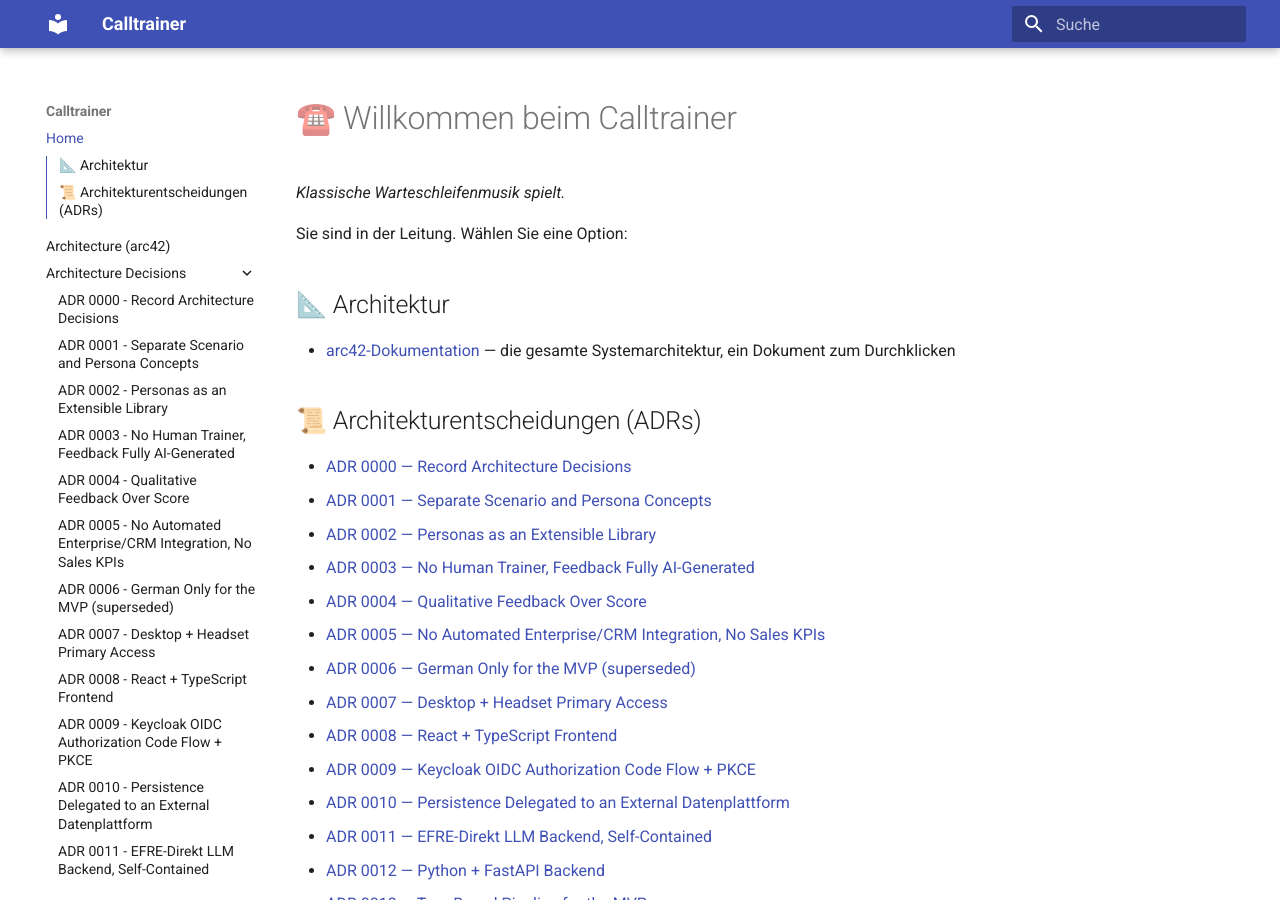
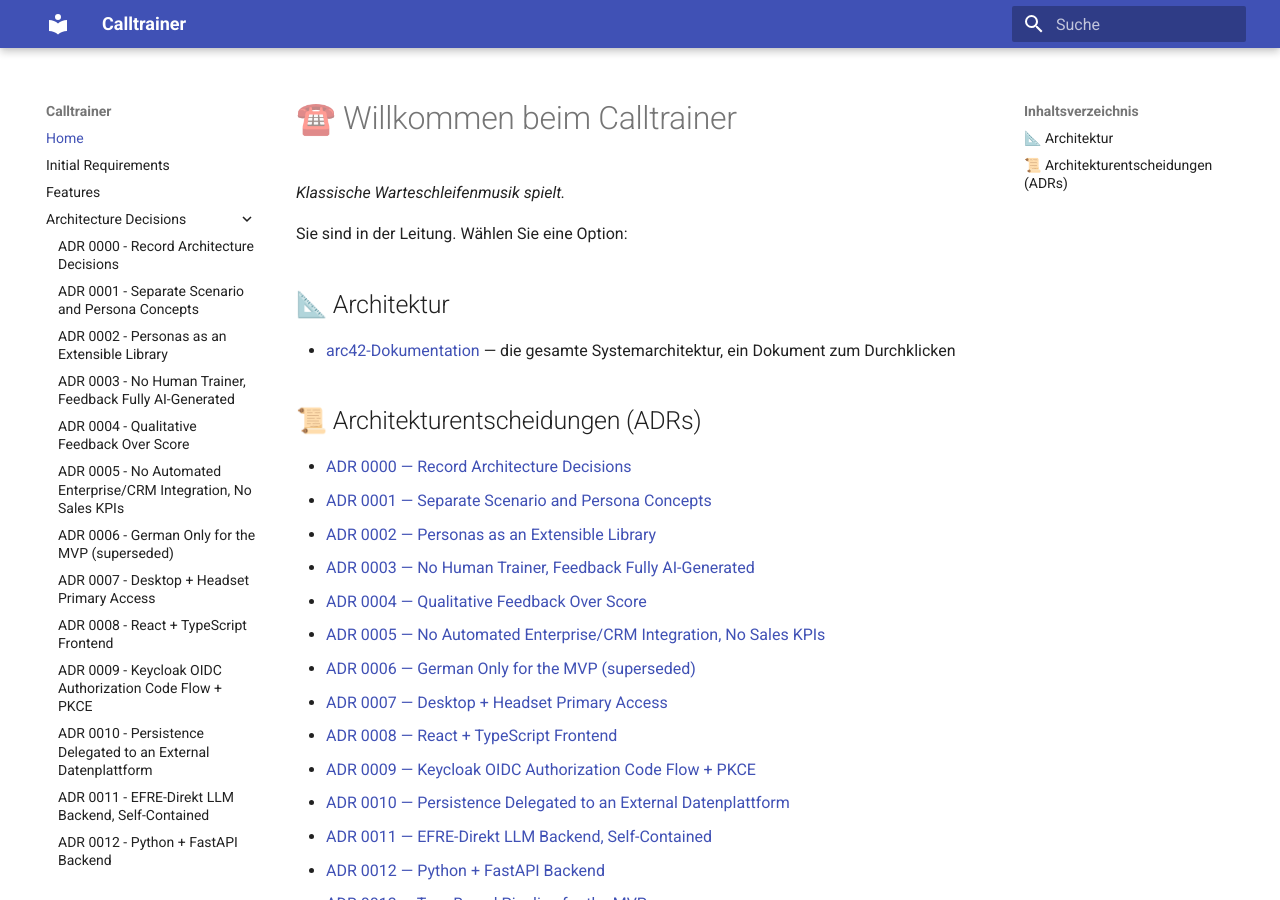
Before and after one commit to WIBWL/direkt-calltrainer, an MkDocs documentation site: the page built from docs/index.md, in a window 1280 px wide and 900 px high. Built offline with MkDocs 1.6.1 and Material for MkDocs 9.7.7, drawn with Linux system fonts in a browser that asks for light colours; part of the change alters nothing that is shown.

Commit message:
Modified MkDocs

```diff
--- a/mkdocs.yml
+++ b/mkdocs.yml
@@ -4,7 +4,8 @@ docs_dir: docs
 
 nav:
   - Home: index.md
-  - Architecture (arc42): arc42.md
+  - Initial Requirements: initial_requirements.md
+  - Features: features.md
   - Architecture Decisions:
       - ADR 0000 - Record Architecture Decisions: adr/0000-record-architecture-decisions.md
       - ADR 0001 - Separate Scenario and Persona Concepts: adr/0001-separate-scenario-and-persona.md
@@ -31,13 +32,30 @@ nav:
       - ADR 0022 - Local Self-Hosted STT/TTS Models: adr/0022-local-stt-tts-models.md
       - ADR 0023 - Language as Independent Session Parameter: adr/0023-language-independent-session-parameter.md
       - ADR 0024 - No Session Data Persisted Beyond the MVP; Consent-Gated Storage After: adr/0024-no-persistence-in-mvp-consent-gated-after.md
+      - ADR 0025 - User-Authored Scenario Context and Personas (Post-MVP): adr/0025-user-authored-scenario-and-persona.md
+  # arc42 is one long page; the chapter entries below are anchor links into it.
+  # MkDocs only accepts site-absolute URLs as nav links, so these assume the docs
+  # site is served at the root (mkdocs serve / mkdocs build + static server).
+  - Architecture (arc42):
+      - Gesamtdokument: arc42.md
+      - 1. Einführung und Ziele: /arc42/#1-einfuhrung-und-ziele
+      - 2. Randbedingungen: /arc42/#2-randbedingungen
+      - 3. Kontextabgrenzung: /arc42/#3-kontextabgrenzung
+      - 4. Lösungsstrategie: /arc42/#4-losungsstrategie
+      - 5. Bausteinsicht: /arc42/#5-bausteinsicht
+      - 6. Laufzeitsicht: /arc42/#6-laufzeitsicht
+      - 7. Verteilungssicht: /arc42/#7-verteilungssicht
+      - 8. Querschnittliche Konzepte: /arc42/#8-querschnittliche-konzepte
+      - 9. Architekturentscheidungen: /arc42/#9-architekturentscheidungen
+      - 10. Qualitätsanforderungen: /arc42/#10-qualitatsanforderungen
+      - 11. Risiken und technische Schulden: /arc42/#11-risiken-und-technische-schulden
+      - 12. Glossar: /arc42/#12-glossar
 
 theme:
   name: material
   language: de
   features:
     - navigation.expand
-    - toc.integrate
 
 markdown_extensions:
   - tables
```
